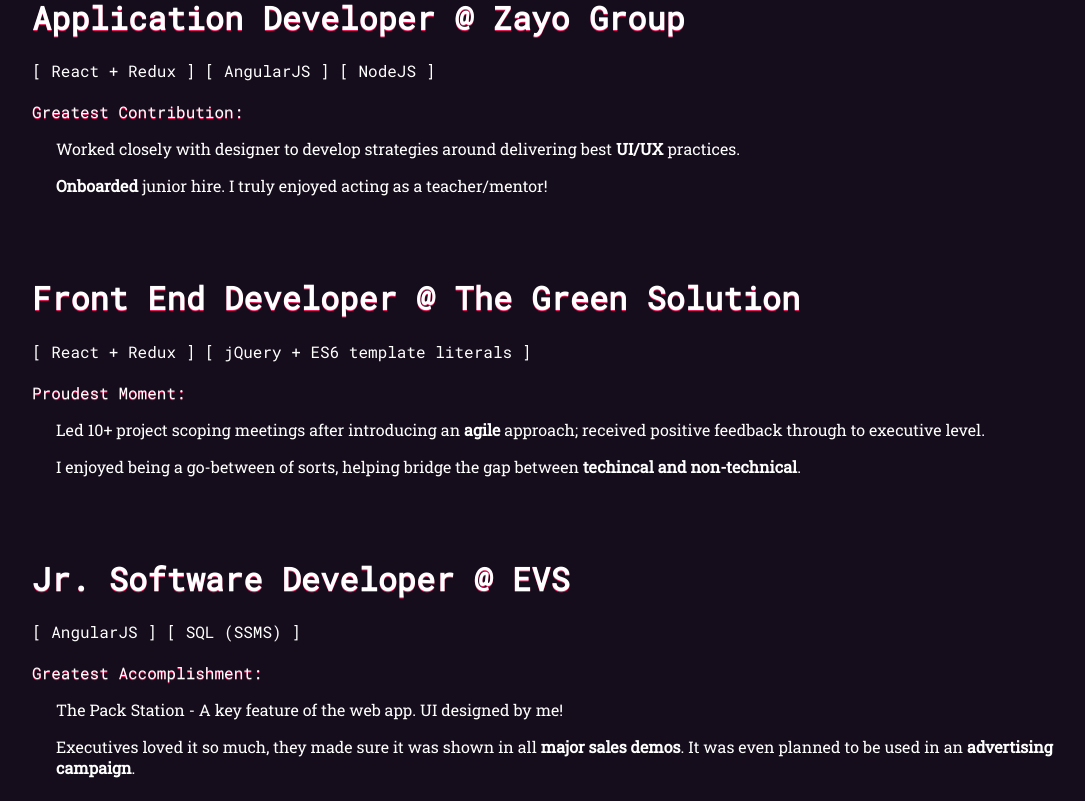
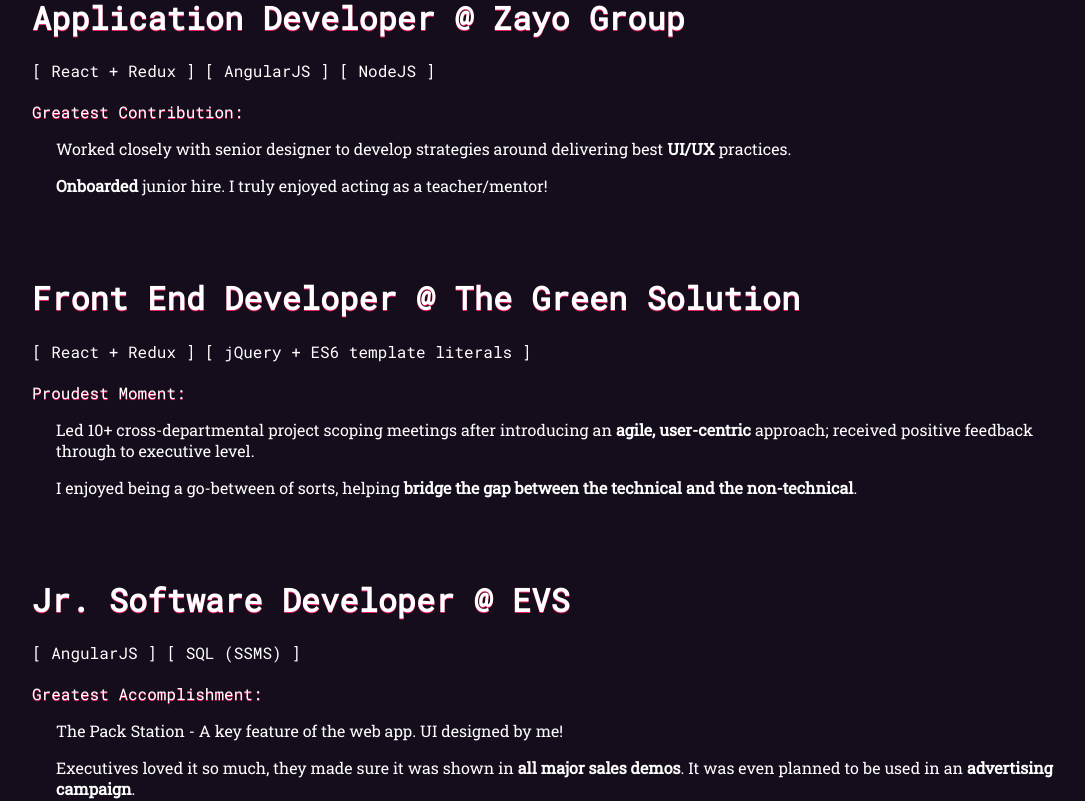
Before and after one commit to amandahussey/amandahussey.com, a React (Create React App) app: page / in a window 1280 px wide. Shown: the part 1880-2681 px from the top of the page, without its empty margins (96-1181 px from the left). Built offline with nearby package versions, Linux system fonts and the light colour scheme; a web font is replaced by a local one.

Commit message:
edit wording

```diff
--- a/src/components/Resume/Resume.js
+++ b/src/components/Resume/Resume.js
@@ -32,7 +32,7 @@
                         <div className='resume-section__description'>
                             <div className='resume-section__description__greatest-moment'>Greatest Contribution:</div>
                             <div className='resume-section__description__paragraph'>
-                                <p>Worked closely with designer to develop strategies around delivering best <b>UI/UX</b> practices.</p>
+                                <p>Worked closely with senior designer to develop strategies around delivering best <b>UI/UX</b> practices.</p>
                                 <p><b>Onboarded</b> junior hire. I truly enjoyed acting as a teacher/mentor!</p>
                             </div>
                         </div>
@@ -52,8 +52,8 @@
                         <div className='resume-section__description'>
                             <div className='resume-section__description__greatest-moment'>Proudest Moment:</div>
                             <div className='resume-section__description__paragraph'>
-                                <p>Led 10+ project scoping meetings after introducing an <b>agile</b> approach; received positive feedback through to executive level.</p>
-                                <p>I enjoyed being a go-between of sorts, helping bridge the gap between <b>techincal and non-technical</b>.</p>
+                                <p>Led 10+ cross-departmental project scoping meetings after introducing an <b>agile, user-centric</b> approach; received positive feedback through to executive level.</p>
+                                <p>I enjoyed being a go-between of sorts, helping <b>bridge the gap between the technical and the non-technical</b>.</p>
                             </div>
                         </div>
 
@@ -71,7 +71,7 @@
                              <div className='resume-section__description__greatest-moment'>Greatest Accomplishment:</div>
                              <div className='resume-section__description__paragraph'>
                                  <p>The Pack Station - A key feature of the web app. UI designed by me!</p>
-                                 <p>Executives loved it so much, they made sure it was shown in all <b>major sales demos</b>. It was even planned to be used in an <b>advertising campaign</b>.</p>
+                                 <p>Executives loved it so much, they made sure it was shown in <b>all major sales demos</b>. It was even planned to be used in an <b>advertising campaign</b>.</p>
                              </div>
                          </div>
                     </div>
```
